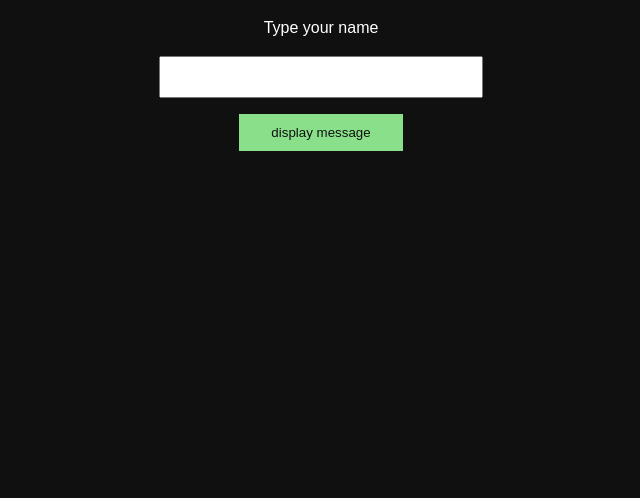
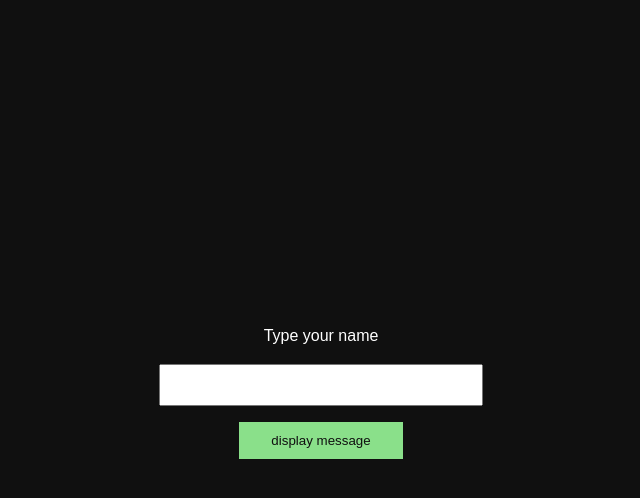
Before and after one commit to ewa-mi/TS-sandbox, a React (Create React App) app: page / in a window 1280 px wide. Shown: the top 498 px of the page, without its empty margins (319-959 px from the left). Built offline with nearby package versions, Linux system fonts and the light colour scheme.

Commit message:
monor changes

```diff
--- a/src/components/Form.tsx
+++ b/src/components/Form.tsx
@@ -33,7 +33,7 @@ const Form: FC = () => {
         <>
           {message}
           <Link to={`/posts`} className="btn-dark">
-            read posts
+            go to posts
           </Link>
         </>
       )}
--- a/src/scss/main.scss
+++ b/src/scss/main.scss
@@ -38,3 +38,7 @@ h1 {
   outline: none;
   padding: 5px;
 }
+
+form {
+  padding-top: 300px;
+}
```
